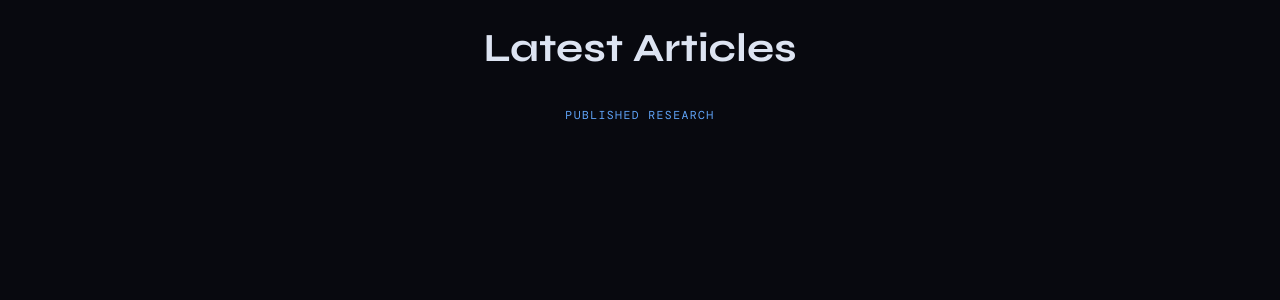
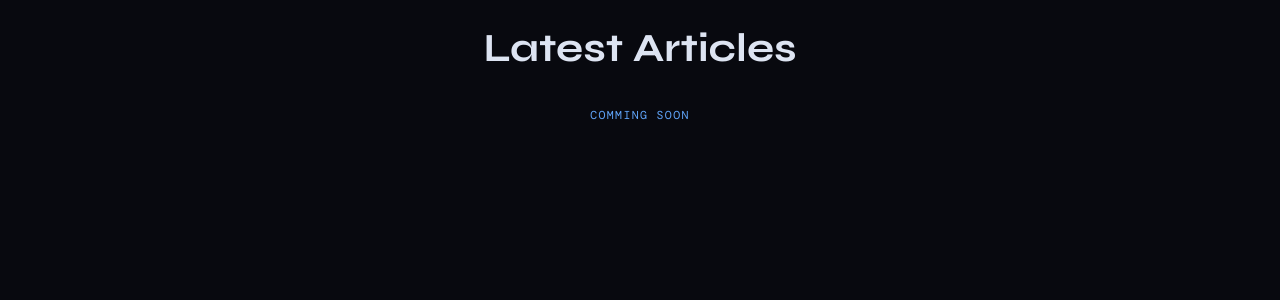
Before and after one commit to amritesh-sec/data-privacy-vault, a Jekyll site: the page built from index.html, in a window 1280 px wide and 900 px high, scrolled down 1783 px. Shown: the part 164-464 px from the top of the window. Built offline with Jekyll 4.4.1, drawn with Linux system fonts in a browser that asks for light colours; some web fonts are replaced.

Commit message:
Update index.html

```diff
--- a/index.html
+++ b/index.html
@@ -121,7 +121,7 @@ description: "In-depth research on GDPR, UK DPA, CCPA, data breach analysis, and
     <div class="section-header">
       <span class="section-label">Research & Analysis</span>
       <h2>Latest Articles</h2>
-       <span class="section-label">Published Research</span>
+       <span class="section-label"> Comming Soon </span>
     </div>
     {% if site.posts.size > 0 %}
     <div class="articles-grid">
```
